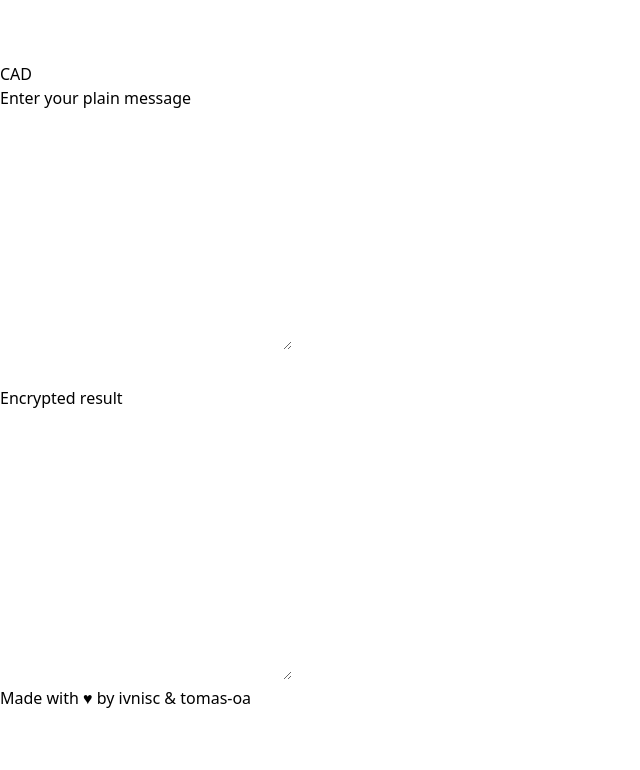
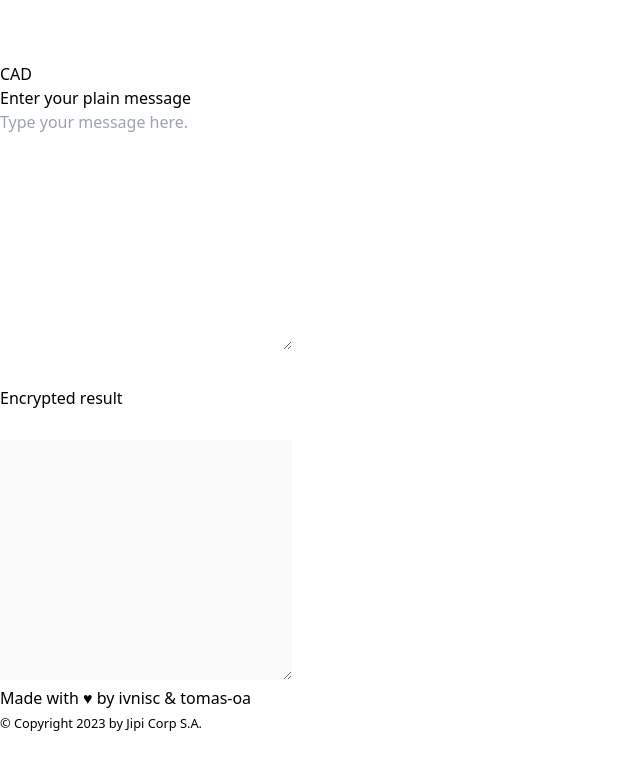
Before and after one commit to tomas-oa/cad, a React (Vite) app: page / in a window 1280 px wide. Shown: the top 770 px of the page, without its empty margins (0-640 px from the left). Built offline with nearby package versions, Linux system fonts and the light colour scheme; the HTML template or start-up script is replaced by a standard one.

Commit message:
added copytight, temp cypher, some styling and fixed functionalities

```diff
--- a/src/App.tsx
+++ b/src/App.tsx
@@ -1,3 +1,4 @@
+import { useRef } from 'react'
 import toast, { Toaster } from 'react-hot-toast'
 import ArrowIcon from './components/ArrowIcon'
 import CopyIcon from './components/CopyIcon'
@@ -5,14 +6,33 @@ import { useCypher } from './hooks/useCypher'
 import { PLAIN } from './constants'
 
 export default function App () {
-  const { from, to, result, setInterchange } = useCypher()
+  const { from, to, result, original, setInterchange, setOriginal, setResult } = useCypher()
+  // TODO: add copy to clipboard functionality
+  // TODO: add loading state ? (maybe not) -> use debounce -> call api to encrypt/decrypt w/useEffect
+
+  const textareaRef = useRef<HTMLTextAreaElement | null>(null)
+
+  const copyToClipboard = () => {
+    const text = textareaRef.current
+
+    if (text != null) {
+      navigator.clipboard.writeText(text.value)
+        .then(() => {
+          toast.success('Copied to clipboard')
+        })
+        .catch((e) => {
+          toast.error('Ups! Something went wrong')
+          console.error(e)
+        })
+    }
+  }
 
   return (
     <div className='w-screen h-screen bg-gradient-to-t from-gray-700 via-gray-900 to-black flex flex-col items-center justify-center'>
 
       <header className='fixed top-24 w-full flex text-center items-center justify-center'>
         <img src="../public/schnoz.svg" alt="cad logo oficial" width={'48px'} height={'48px'} />
-        <h1 className='font-extrabold text-7xl text-white'>CAD</h1>
+        <h1 className='font-extrabold text-7xl text-white mx-2'>CAD</h1>
       </header>
 
       <main className='flex justify-center'>
@@ -25,10 +45,12 @@ export default function App () {
             }
           </h2>
           <textarea
-            className='resize-none'
+            className='resize-none border-2 border-[#1d283a] bg-[#030711] rounded-xl text-[#f8fafc] p-2'
             rows={10}
             cols={30}
-            onChange={(e) => { console.log(e.target.value) }}
+            placeholder='Type your message here.'
+            onChange={(e) => { setOriginal(e.target.value) }}
+            value={original}
           ></textarea>
         </section>
 
@@ -47,11 +69,20 @@ export default function App () {
                   : 'Encrypted result'
               }
             </h2>
-            <button onClick={() => toast.success('Copied to clipboard')}>
+            <button onClick={copyToClipboard}>
               <CopyIcon />
             </button>
           </div>
-          <textarea className='resize-none bg-color-white' value={result} rows={10} cols={30} readOnly></textarea>
+          <textarea
+            className='resize-none border-2 border-[#1d283a] bg-[#070b14] rounded-xl text-[#f8fafc] p-2'
+            value={result}
+            rows={10}
+            cols={30}
+            disabled
+            onChange={(e) => { setResult(e.target.value) }}
+            ref={textareaRef}
+          >
+          </textarea>
         </section>
       </main>
 
@@ -59,12 +90,13 @@ export default function App () {
         <h5>
           Made with <span className='text-red-500'>♥</span> by <a href="https://github.com/ivnisc" target='_blank' rel='noreferrer' className='text-blue-500'>ivnisc</a> & <a href='https://github.com/tomas-oa' target='_blank' rel='noreferrer' className='text-blue-500'>tomas-oa</a>
         </h5>
+        <small>© Copyright 2023 by <a className='text-white' href="https://www.youtube.com/watch?v=dQw4w9WgXcQ" target='_blank' rel='noreferrer'>Jipi Corp S.A.</a></small>
       </footer>
 
-        <Toaster
-          position="bottom-right"
-          reverseOrder={false}
-        />
-      </div>
+      <Toaster
+        position="bottom-right"
+        reverseOrder={false}
+      />
+    </div>
   )
 }
--- a/src/hooks/useCypher.tsx
+++ b/src/hooks/useCypher.tsx
@@ -9,6 +9,13 @@ const initialState: chyperState = {
   loading: false
 }
 
+// placeholder cipher
+const rot13 = (message: string) => {
+  const originalAlpha = 'abcdefghijklmnopqrstuvwxyzABCDEFGHIJKLMNOPQRSTUVWXYZ'
+  const cipher = 'nopqrstuvwxyzabcdefghijklmNOPQRSTUVWXYZABCDEFGHIJKLM'
+  return message.replace(/[a-z]/gi, letter => cipher[originalAlpha.indexOf(letter)])
+}
+
 function reducer (state: chyperState, action: Action) {
   const { type } = action
 
@@ -16,7 +23,9 @@ function reducer (state: chyperState, action: Action) {
     return {
       ...state,
       from: state.to,
-      to: state.from
+      to: state.from,
+      original: state.result,
+      result: state.original
     }
   }
 
@@ -24,7 +33,7 @@ function reducer (state: chyperState, action: Action) {
     return {
       ...state,
       original: action.payload,
-      result: '',
+      result: rot13(action.payload),
       loading: true
     }
   }
```
